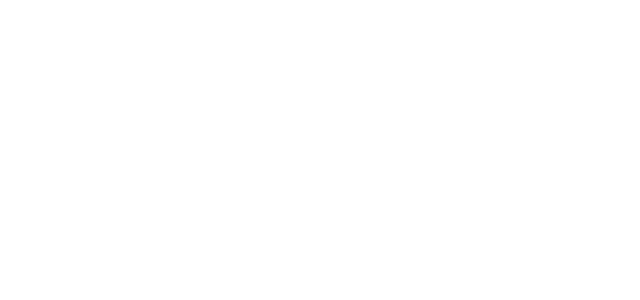
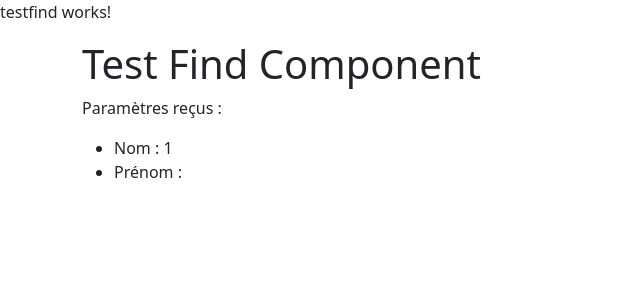
Before and after one commit to Kaelaenis/tpAngularCrud, an Angular app: page /testfind/1 in a window 1280 px wide. Before the commit this address led to /. Shown: the top 300 px of the page, without its empty margins (0-640 px from the left). Built offline with nearby package versions, Linux system fonts and the light colour scheme.

Commit message:
add Teest find component

```diff
--- a/src/app/app-routing.module.ts
+++ b/src/app/app-routing.module.ts
@@ -2,11 +2,13 @@ import { NgModule } from '@angular/core';
 import { RouterModule, Routes } from '@angular/router';
 import { FindAllComponent } from './pages/find-all/find-all.component';
 import { FindAllv2Component } from './pages/find-allv2/find-allv2.component';
+import { TestfindComponent } from './pages/testfind/testfind.component';
 
 const routes: Routes = [
   {path: '', redirectTo: 'articles', pathMatch: 'full'},
   {path: 'articles', component: FindAllComponent},
-  {path: 'articlesv2', component: FindAllv2Component}
+  {path: 'articlesv2', component: FindAllv2Component},
+  {path: 'testfind/:full', component: TestfindComponent}
 ];
 
 @NgModule({
--- a/src/app/app.module.ts
+++ b/src/app/app.module.ts
@@ -6,12 +6,14 @@ import { AppRoutingModule } from './app-routing.module';
 import { AppComponent } from './app.component';
 import { FindAllComponent } from './pages/find-all/find-all.component';
 import { FindAllv2Component } from './pages/find-allv2/find-allv2.component';
+import { TestfindComponent } from './pages/testfind/testfind.component';
 
 @NgModule({
   declarations: [
     AppComponent,
     FindAllComponent,
     FindAllv2Component,
+    TestfindComponent,
   ],
   imports: [
     BrowserModule,
--- /dev/null
+++ b/src/app/pages/testfind/testfind.component.html
@@ -0,0 +1,14 @@
+<p>testfind works!</p>
+
+<div class="container">
+    <div class="row">
+        <div class="col-12">
+            <h1>{{ title }}</h1>
+            <p>Paramètres reçus :</p>
+            <ul>
+                <li>Nom : {{ nom }}</li>
+                <li>Prénom : {{ prenom }}</li>
+            </ul>
+        </div>
+    </div>
+</div>
--- /dev/null
+++ b/src/app/pages/testfind/testfind.component.ts
@@ -0,0 +1,24 @@
+import { Component } from '@angular/core';
+import { ActivatedRoute } from '@angular/router';
+
+@Component({
+  selector: 'app-testfind',
+  templateUrl: './testfind.component.html',
+  styleUrls: ['./testfind.component.css']
+})
+export class TestfindComponent {
+  title = 'Test Find Component';
+
+  nom: string = '';
+  prenom: string = '';
+
+  constructor(private route: ActivatedRoute) {}
+
+  ngOnInit(): void {
+    let full : string;
+    this.route.params.subscribe(params => {
+      full = params['full'];
+    });
+    [this.nom, this.prenom] = full.split('&');
+  }
+}
```
Also changed, not shown: src/app/pages/testfind/testfind.component.css (added), 1 other file (tests, documents, lock files or other folders).
